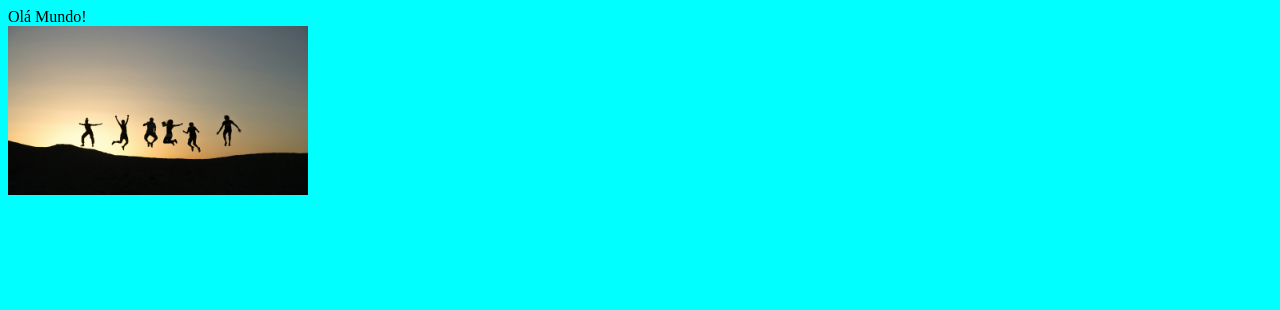
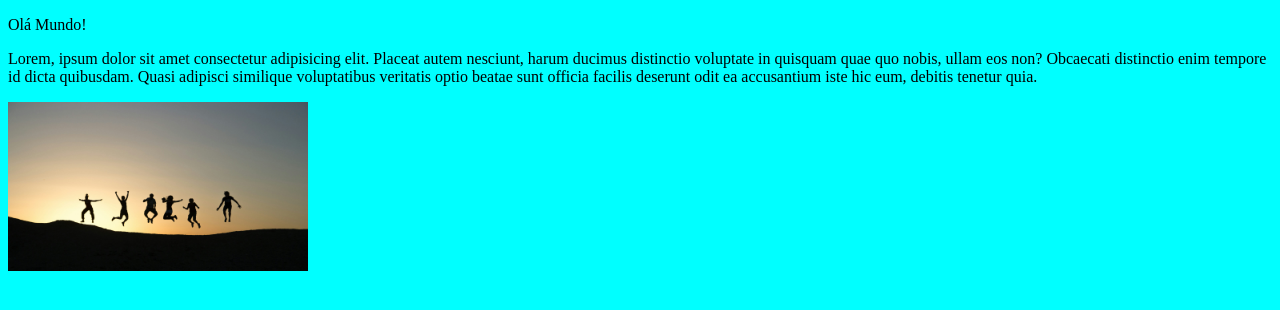
Before and after one commit to Kyro42/ProjetoWeb1, a plain HTML site: page index.html in a window 1280 px wide. Drawn offline with Linux system fonts and the light colour scheme.

Commit message:
UPDATE index.html

```diff
--- a/index.html
+++ b/index.html
@@ -7,7 +7,8 @@
     <link rel="stylesheet" href="style.css">
 </head>
 <body>
-    Olá Mundo! <br>
+    <p>Olá Mundo!</p>
+    <p>Lorem, ipsum dolor sit amet consectetur adipisicing elit. Placeat autem nesciunt, harum ducimus distinctio voluptate in quisquam quae quo nobis, ullam eos non? Obcaecati distinctio enim tempore id dicta quibusdam. Quasi adipisci similique voluptatibus veritatis optio beatae sunt officia facilis deserunt odit ea accusantium iste hic eum, debitis tenetur quia.</p>
     <img src="pessoas.jpeg" alt="" width="300px">
 </body>
 </html>
```
